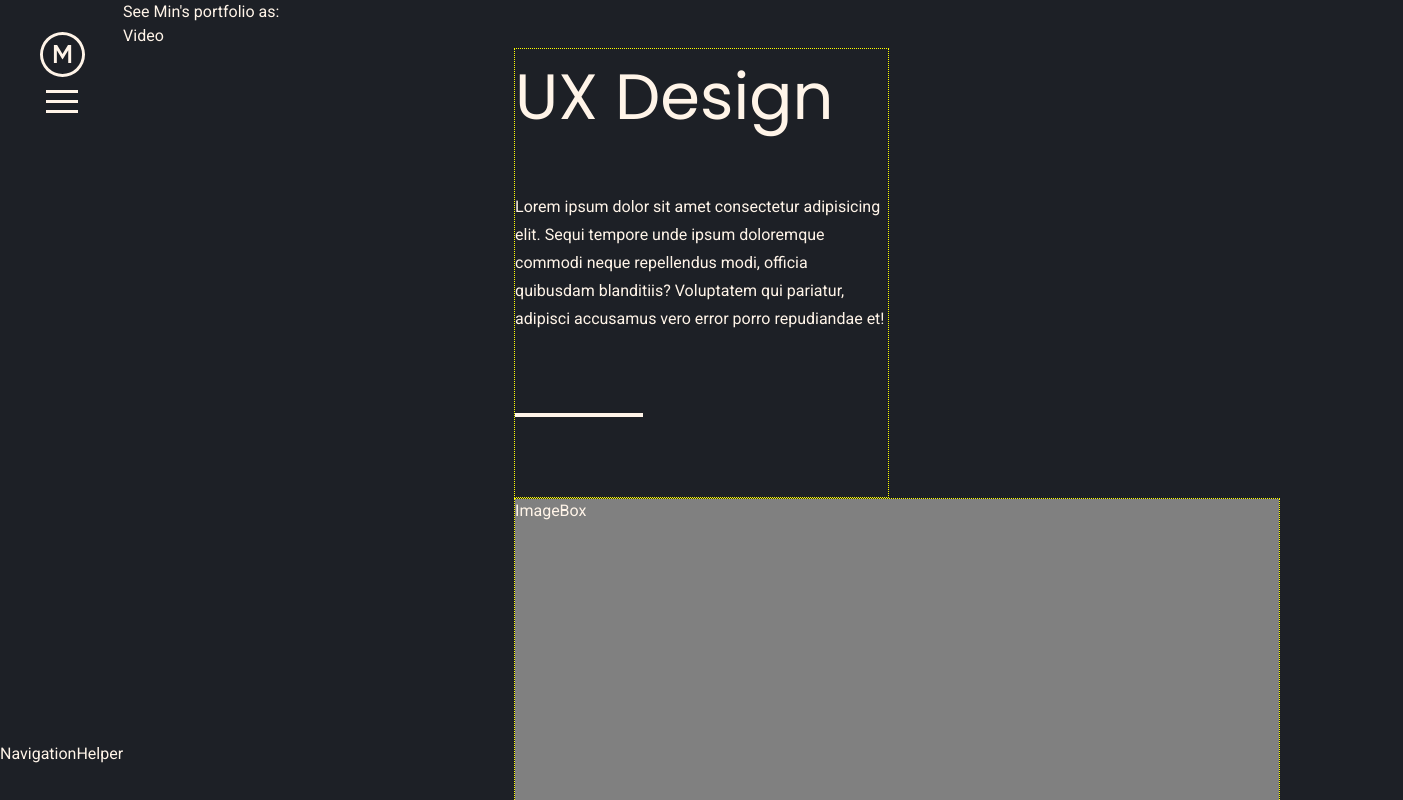
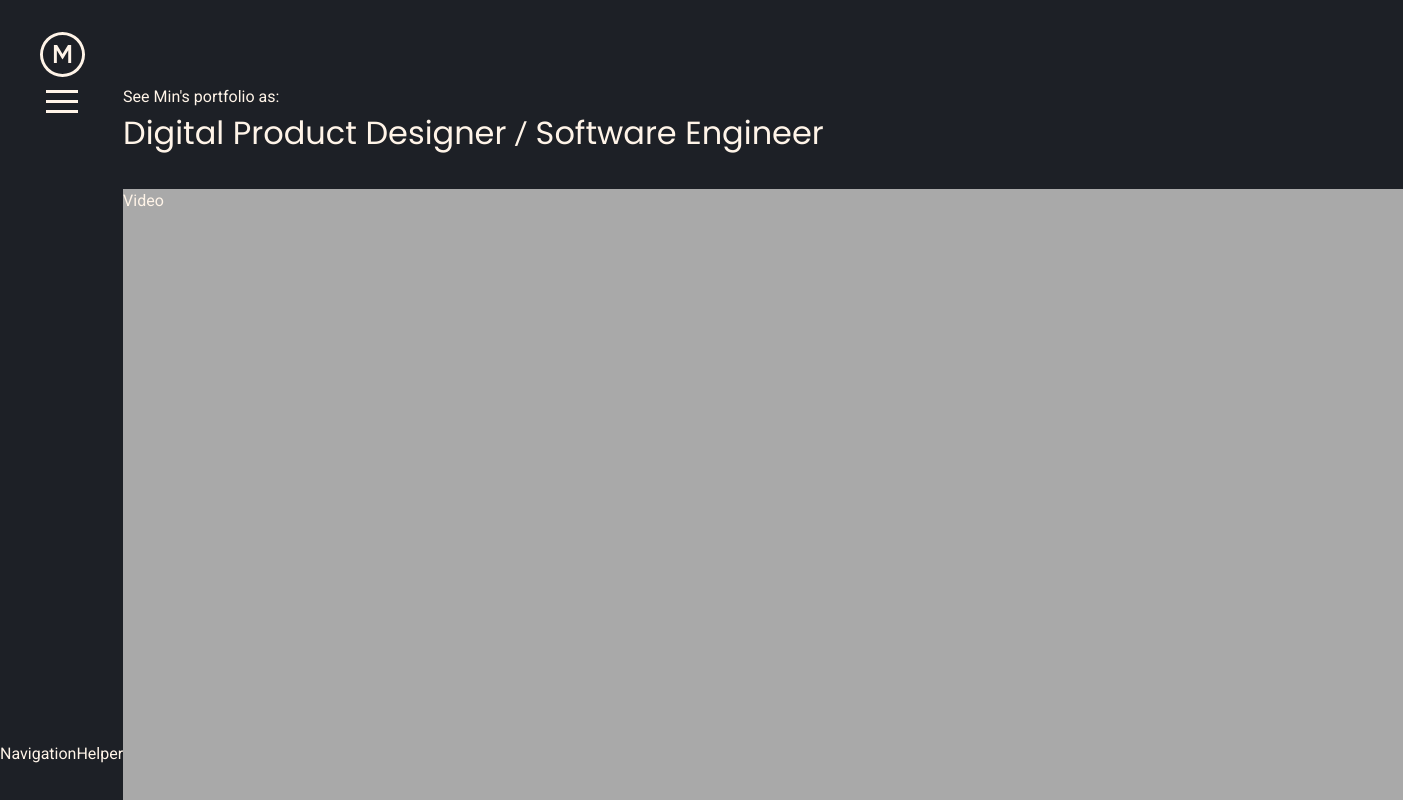
Before and after one commit to seominjea1942/my-portfolio-website, a React (Create React App) app: page / in a window 1280 px wide. Shown: the top 800 px of the page, 1403 px wide, since content can reach past the window. Built offline with nearby package versions, Linux system fonts and the light colour scheme.

Commit message:
basic layout done and start to make menu

```diff
--- a/src/App.css
+++ b/src/App.css
@@ -8,6 +8,7 @@
 
 .portfolioHeader h1 {
   font-family: 'Poppins', sans-serif;
+  margin-top: 6rem;
 }
 p{
   line-height: 175%;
@@ -40,6 +41,7 @@ body{
   align-items:center;
   height: 100vh;
   padding: 2rem 0;
+  top:0;
 }
 .logoAndMenuIcon{
   display: flex;
@@ -117,5 +119,26 @@ body{
   grid-template-rows: auto;
   grid-template-columns: repeat(4,1fr)[last-column];
   grid-gap:16px;
-  margin-bottom: 30rem;
+  margin-bottom: 24rem;
 }
+
+#pfReel{
+  width: 1280px;
+  height:780px;
+  background-color: darkgray;
+}
+
+#toggleAnimation{
+  display:flex;
+}
+
+#toggleAnimation h1{
+  font-family: 'Poppins', sans-serif;
+  font-size: 2rem;
+  margin-bottom: 2rem;
+}
+
+.slash{
+  margin: 0 0.5rem 0 0.5rem;
+  font-size: 2rem;
+}
--- a/src/components/HeroBox.js
+++ b/src/components/HeroBox.js
@@ -1,10 +1,25 @@
-import React from 'react';
+import React,{useState, useEffect} from 'react';
+import HeroBoxH1 from './HeroBoxH1'
 
 function HeroBox(props) {
+    let [marginTop, setMarginTop] = useState();
+
+    useEffect(()=>{
+        let hamburgerFirstBar = document.querySelector('.hamburger-react>div')
+        let hamburgerFirstBarHeight = parseInt(window.getComputedStyle(hamburgerFirstBar).getPropertyValue('height'))
+        let hamburgerFirstBarTop = parseInt(hamburgerFirstBar.getBoundingClientRect().top)
+        let adjustment = 2
+        let getMarginTop = hamburgerFirstBarTop - hamburgerFirstBarHeight -adjustment
+        setMarginTop(getMarginTop)
+    },[])
+
     return (
-        <div className="HeroBox">
+        <div className="HeroBox" style={{
+            marginTop: marginTop
+        }}>
             <h6>See Min's portfolio as:</h6>
-            <div>Video</div>
+            <HeroBoxH1></HeroBoxH1>
+            <div id='pfReel'>Video</div>
         </div>
     );
 }
--- /dev/null
+++ b/src/components/HeroBoxH1.js
@@ -0,0 +1,11 @@
+import React from 'react';
+
+function HeroBoxH1(props) {
+    return (
+        <div id='toggleAnimation'>
+            <h1>Digital Product Designer<span className="slash" >/</span>Software Engineer</h1>
+        </div>
+    );
+}
+
+export default HeroBoxH1;
```
